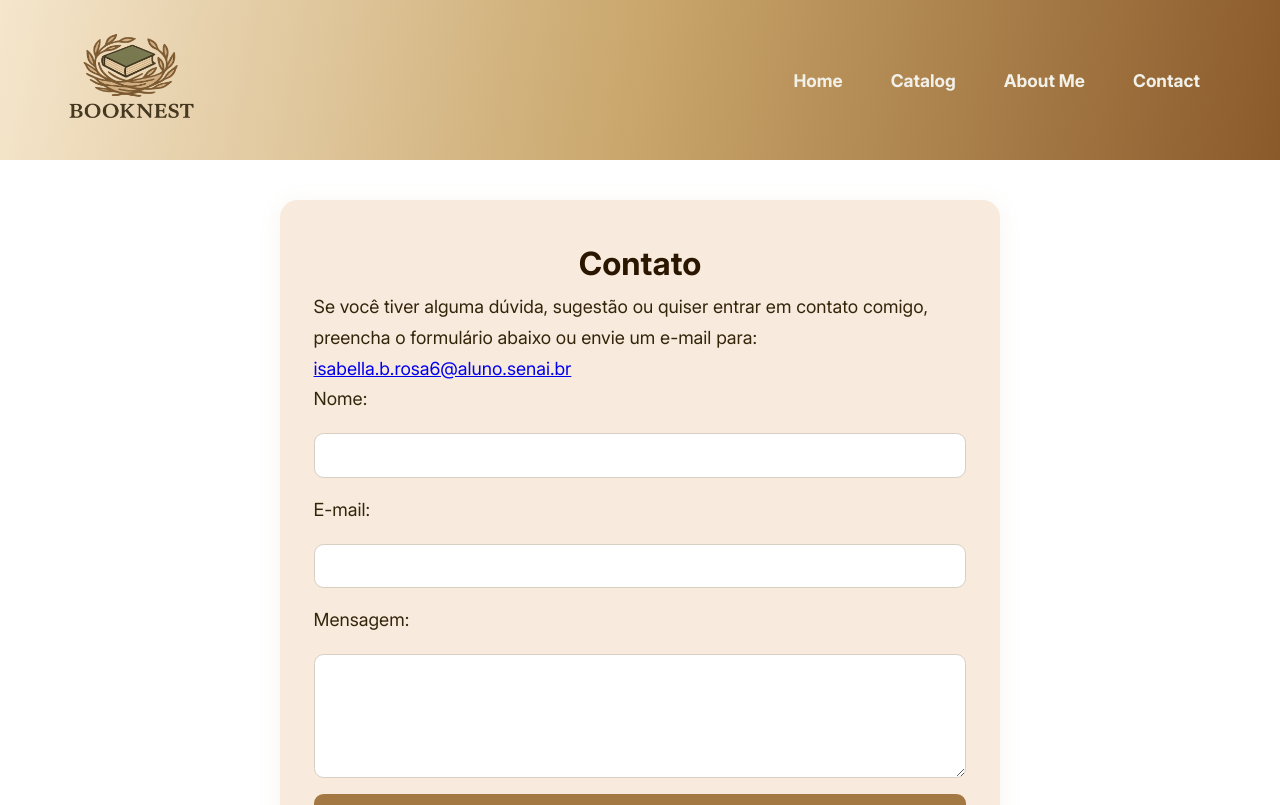
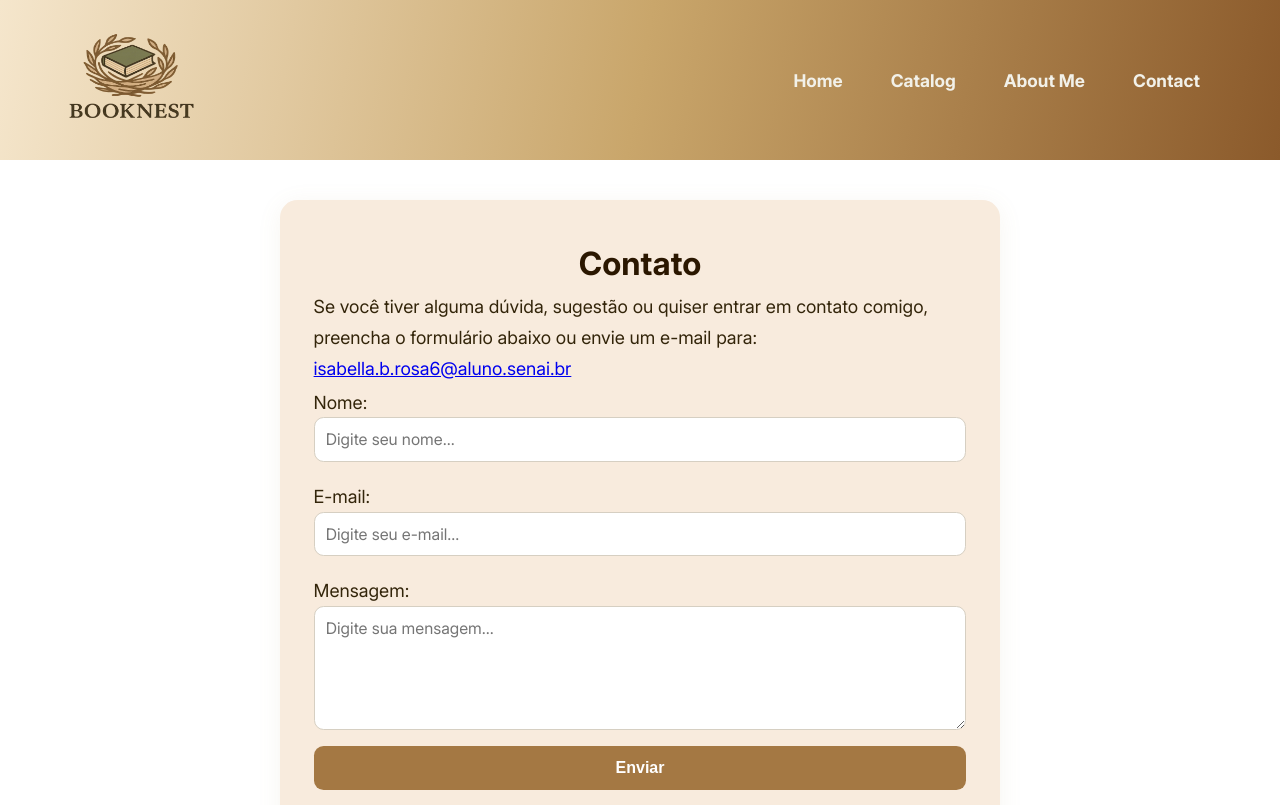
Before and after one commit to isab5/BookNest, a Next.js app: page /contact in a window 1280 px wide. Shown: the top 805 px of the page. Built offline with nearby package versions, Linux system fonts and the light colour scheme.

Commit message:
feat: add toast in contact form

```diff
--- a/src/app/catalog/[id]/page.jsx
+++ b/src/app/catalog/[id]/page.jsx
@@ -7,6 +7,7 @@ import Image from "next/image";
 import Link from "next/link";
 import { LeftOutlined, CloseOutlined } from "@ant-design/icons";
 import { ToastContainer, toast } from 'react-toastify';
+import 'react-toastify/dist/ReactToastify.css';
 
 export default function BookDetails() {
     const params = useParams();
--- a/src/app/catalog/page.jsx
+++ b/src/app/catalog/page.jsx
@@ -9,6 +9,7 @@ import { Pagination } from "antd";
 import "antd/dist/reset.css";
 import { CloseOutlined } from "@ant-design/icons";
 import { ToastContainer, toast } from 'react-toastify';
+import 'react-toastify/dist/ReactToastify.css';
 
 export default function Catalog() {
     const [books, setBooks] = useState([]);
--- a/src/app/contact/contact.module.css
+++ b/src/app/contact/contact.module.css
@@ -28,13 +28,12 @@
 .form {
     display: flex;
     flex-direction: column;
-    gap: 1rem;
     margin-bottom: 1.7rem;
 }
 
 .form label {
     font-weight: 500;
-    margin-bottom: 0.2rem;
+    margin-top: 0.2rem;
 }
 
 .form input,
@@ -44,6 +43,7 @@
     border: 1px solid #d6cfc2;
     font-size: 1rem;
     font-family: inherit;
+    margin-bottom: 1rem;
 }
 
 .form input:focus,
--- a/src/app/contact/page.jsx
+++ b/src/app/contact/page.jsx
@@ -1,29 +1,46 @@
+'use client';
+import { useState } from "react";
 import styles from "./contact.module.css";
 import { FaInstagram, FaGithub, FaLinkedin, FaEnvelope } from "react-icons/fa";
+import { ToastContainer, toast } from 'react-toastify';
+import 'react-toastify/dist/ReactToastify.css';
 
 export default function Contact() {
+    const [name, setName] = useState('');
+    const [email, setEmail] = useState('');
+    const [message, setMessage] = useState('');
+
+    const handleSubmit = (e) => {
+        e.preventDefault();
+        toast.success('Enviado com sucesso!');
+        setName('');
+        setEmail('');
+        setMessage('');
+    };
+
     return (
         <div className={styles.page}>
+            <ToastContainer position="top-right" autoClose={4000} />
             <div className={styles.infoCard}>
                 <h2 className={styles.title}> <strong>Contato</strong></h2>
                 <p>
                     Se você tiver alguma dúvida, sugestão ou quiser entrar em contato comigo, preencha o formulário abaixo ou envie um e-mail para:
                 </p>
                 <p>
-                    <a href="mailto:contato@meusite.com">isabella.b.rosa6@aluno.senai.br</a>
+                    <a href="mailto:isabella.b.rosa6@aluno.senai.br">isabella.b.rosa6@aluno.senai.br</a>
                 </p>
 
                 <form className={styles.form}>
                     <label htmlFor="name">Nome:</label>
-                    <input type="text" id="name" name="name" required />
+                    <input type="text" value={name} id="name" name="name" placeholder="Digite seu nome..." onChange={e => setName(e.target.value)} required />
 
                     <label htmlFor="email">E-mail:</label>
-                    <input type="email" id="email" name="email" required />
+                    <input type="email" id="email" name="email" value={email} placeholder="Digite seu e-mail..." onChange={e => setEmail(e.target.value)} required />
 
                     <label htmlFor="message">Mensagem:</label>
-                    <textarea id="message" name="message" rows="5" required />
+                    <textarea id="message" name="message" rows="5" value={message} placeholder="Digite sua mensagem..." onChange={e => setMessage(e.target.value)} required />
 
-                    <button type="submit">Enviar</button>
+                    <button onClick={handleSubmit} type="submit">Enviar</button>
                 </form>
 
                 <div className={styles.socialSection}>
```
